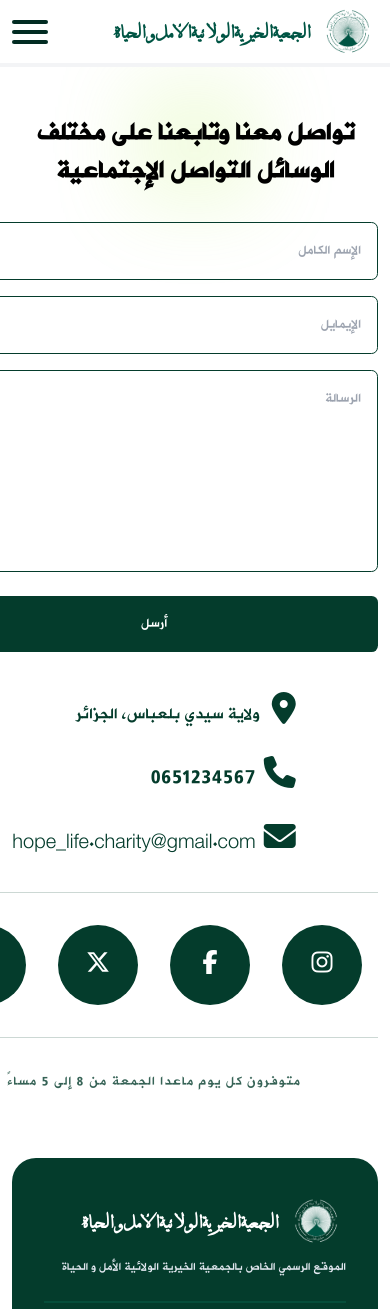
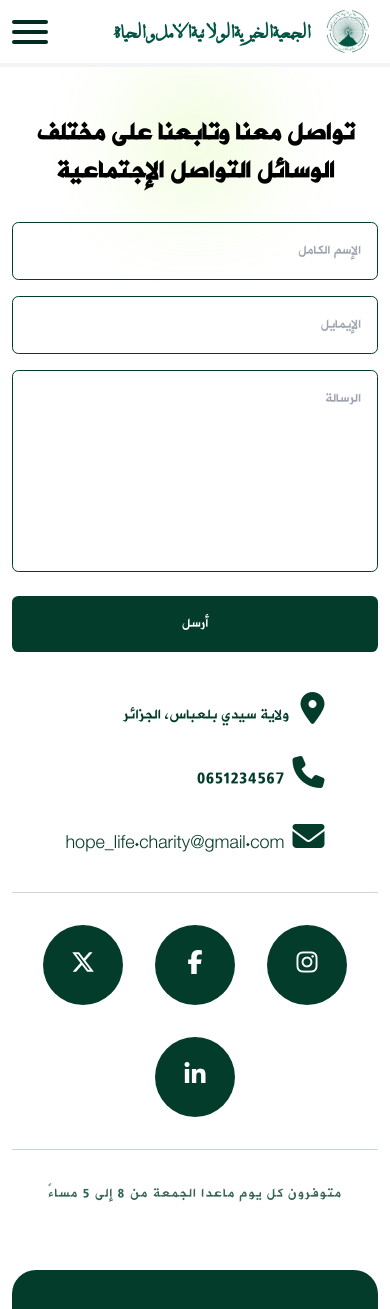
Before and after one commit to MerMory-Alloc/Hope_and_Life-charity-website, a Next.js app: page /contact in a window 390 px wide. Shown: the top 1309 px of the page. Built offline with nearby package versions, Linux system fonts and the light colour scheme.

Commit message:
fixing mobile version in contact page

```diff
--- a/app/contact/page.jsx
+++ b/app/contact/page.jsx
@@ -24,16 +24,16 @@ const Cotact = () => {
         <div className="direct-contact-container">
 
         <ul className="contact-list w-max mx-auto">
-          <li className="list-item "><i className="fa fa-map-marker fa-2x"></i><span className="contact-text place text-xl mr-2"> ولاية سيدي بلعباس، الجزائر </span></li>
+          <li className="list-item "><i className="fa fa-map-marker fa-2x"></i><span className="contact-text place text-lg sm:text-xl mr-2"> ولاية سيدي بلعباس، الجزائر </span></li>
 
-          <li className="list-item"><i className="fa fa-phone fa-2x"></i><span className="contact-text phone text-2xl mr-2"><a href="tel:2131111111111" title="تكلم معنا">0651234567</a></span></li>
+          <li className="list-item"><i className="fa fa-phone fa-2x"></i><span className="contact-text phone text-xl  sm:text-2xl mr-2"><a href="tel:2131111111111" title="تكلم معنا">0651234567</a></span></li>
 
-          <li className="list-item"><i className="fa fa-envelope fa-2x"></i><span className="contact-text gmail text-xl mr-2"><a href="mailto:hope_life.charity@gmail.com" title="أرسل إيمايل">hope_life.charity@gmail.com</a></span></li>
+          <li className="list-item"><i className="fa fa-envelope fa-2x"></i><span className="contact-text gmail text-lg sm:text-xl mr-2"><a href="mailto:hope_life.charity@gmail.com" title="أرسل إيمايل">hope_life.charity@gmail.com</a></span></li>
 
         </ul>
 
         <hr />
-        <ul className="social-media-list">
+        <ul className="social-media-list flex-wrap">
           <a href="https://github.com/MerMory-Alloc" target="_blank" className="contact-icon"><li>
             <i className="fa fa-instagram " aria-hidden="true"></i>
           </li></a>
```
